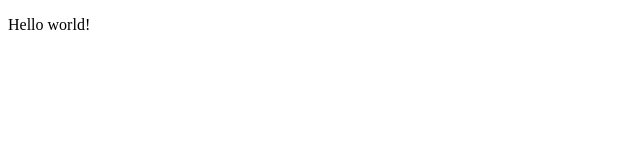
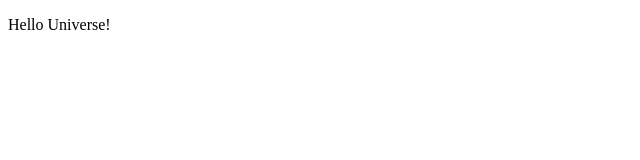
Before and after one commit to AnastasiiaDanchenko/JSproject1, a plain HTML site: page index.html in a window 1280 px wide. Shown: the full height of the page, 0-640 px from the left. Drawn offline with Linux system fonts and the light colour scheme.

Commit message:
second commit

```diff
--- a/index.html
+++ b/index.html
@@ -6,7 +6,7 @@
     <title>Document</title>
 </head>
 <body>
-    <p onclick="">Hello world!</p>
+    <p onclick="">Hello Universe!</p>
 <!--
     <script>
         alert(1);
```
